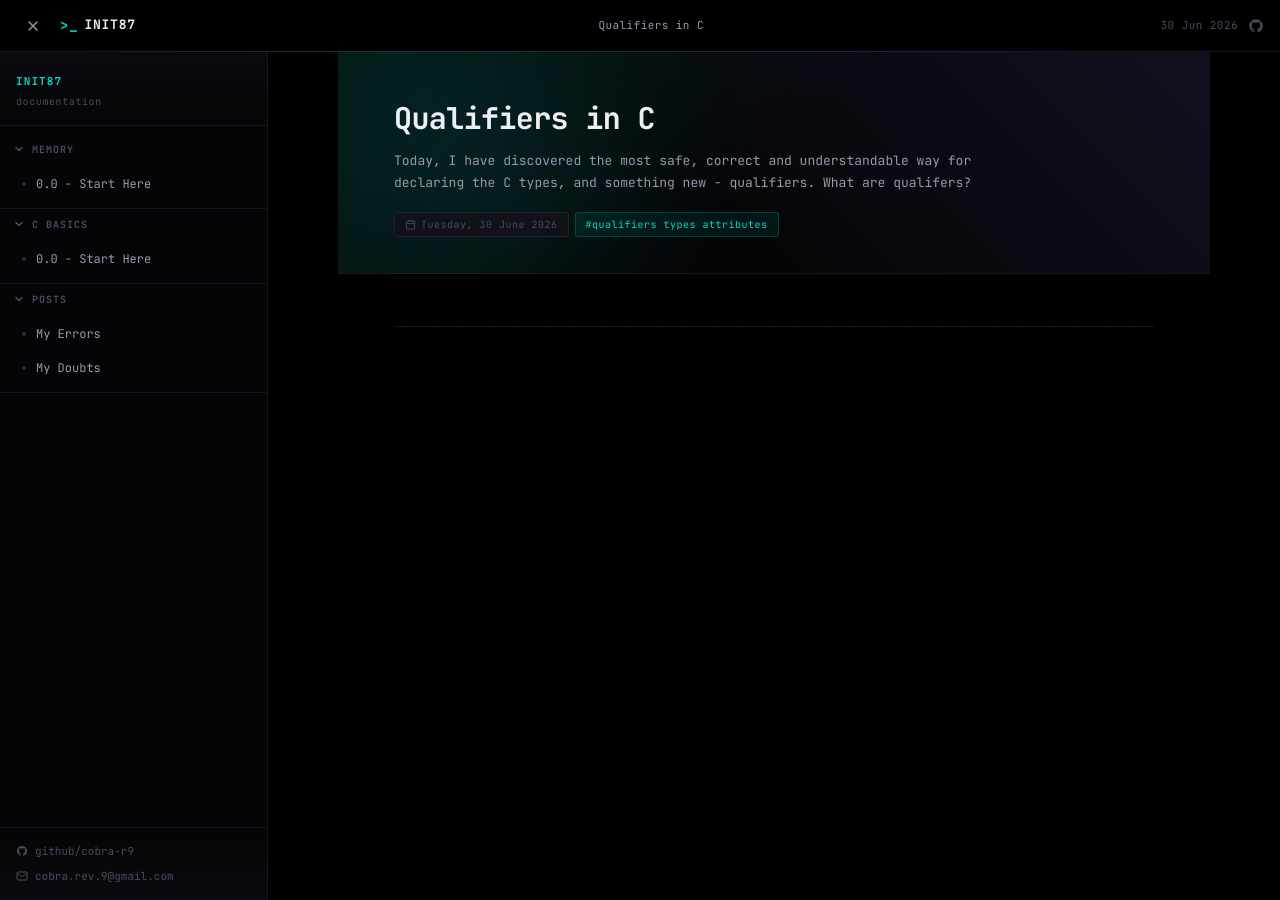
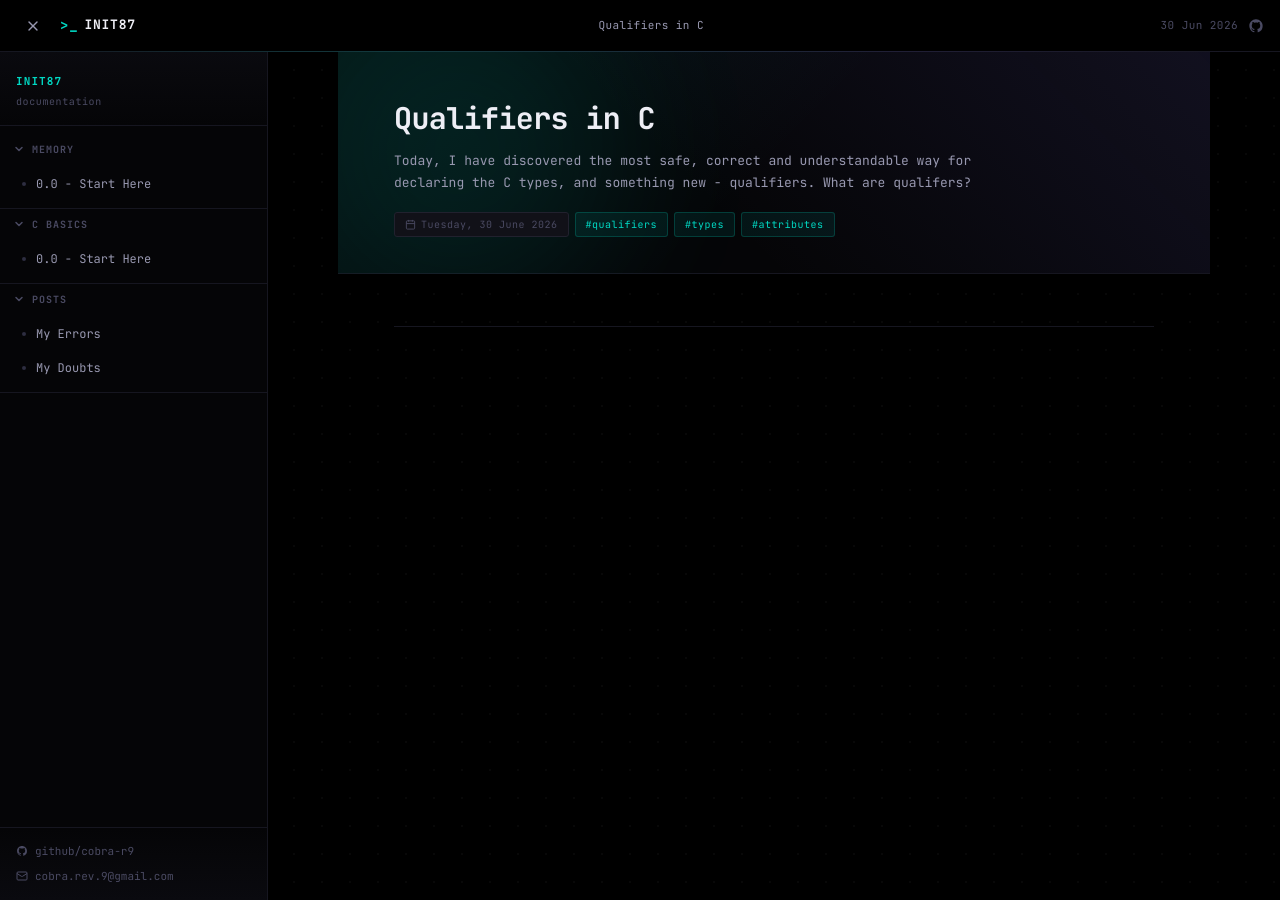
Before and after one commit to cobra-r9/Init87, a Jekyll site: the page built from _posts/2026-06-30-what-are-qualifiers-in-c.md, in a window 1280 px wide and 900 px high. Built offline with Jekyll 4.4.1, drawn with Linux system fonts in a browser that asks for light colours.

Commit message:
updated tags

```diff
--- a/_posts/2026-06-30-what-are-qualifiers-in-c.md
+++ b/_posts/2026-06-30-what-are-qualifiers-in-c.md
@@ -2,5 +2,5 @@
 title: "Qualifiers in C"
 description: "Today, I have discovered the most safe, correct and understandable way for declaring the C types, and something new - qualifiers. What are qualifers?"
 type: doubt
-tags: [qualifiers types attributes]
+tags: [qualifiers, types, attributes]
 ---
```
